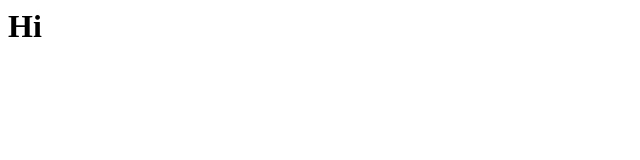
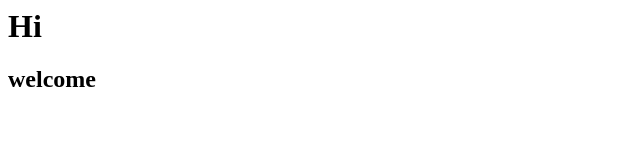
Before and after one commit to tusharghodake/CDACLAB, a plain HTML site: page first.html in a window 1280 px wide. Shown: the whole page, without its empty margins (0-640 px from the left). Drawn offline with Linux system fonts and the light colour scheme.

Commit message:
Update first.html

```diff
--- a/first.html
+++ b/first.html
@@ -3,7 +3,7 @@
     <head></head>
     <body>
         <h1>Hi</h1>
-
+        <h2>welcome<h2>
     </body>
 
 </html>
```
